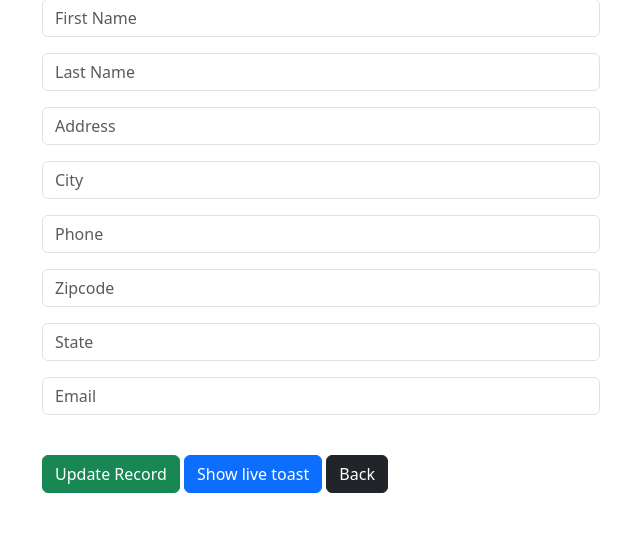
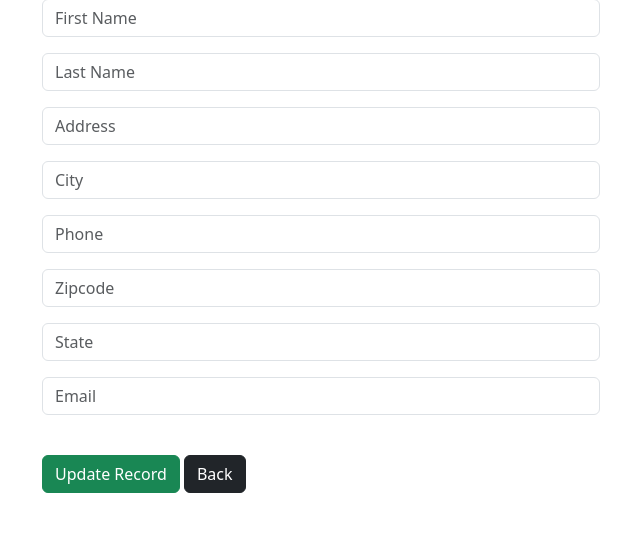
Before and after one commit to ObedRav/CRM_App, a Django app: template dcrm/website/templates/update_record.html in a window 1280 px wide. Shown: the part 161-718 px from the top of the page, without its empty margins (319-959 px from the left). Run offline with Django 4.2, Linux system fonts and the light colour scheme; the template is opened without the code that fills it: values that come from a table or form of the project are taken from there, others are empty.

Commit message:
Adding a change

```diff
--- a/dcrm/website/templates/update_record.html
+++ b/dcrm/website/templates/update_record.html
@@ -12,41 +12,10 @@
 
         <br/>
         <button type="submit" class="btn btn-success">Update Record</button>
-        <button type="button" class="btn btn-primary" id="liveToastBtn">Show live toast</button>
         <a href="{% url 'record' current_record.id %}" class="btn btn-dark">Back</a>
 
     </form>
 
 </div>
 
-<div class="toast-container position-fixed bottom-0 end-0 p-3">
-    <div id="liveToast" class="toast" role="alert" aria-live="assertive" aria-atomic="true">
-    <div class="toast-header">
-        <img src="..." class="rounded me-2" alt="...">
-        <strong class="me-auto">Bootstrap</strong>
-        <small>11 mins ago</small>
-        <button type="button" class="btn-close" data-bs-dismiss="toast" aria-label="Close"></button>
-    </div>
-    <div class="toast-body">
-        Hello, world! This is a toast message.
-    </div>
-    </div>
-</div>
-
 {% endblock %}
-
-{% block scripts %}
-  {{ block.super }}
-  <!-- Bootstrap JS -->
-
-  <!-- Toast JS -->
-  <script>
-    var myToastEl = document.getElementById('myToast');
-    var myToast = new bootstrap.Toast(myToastEl);
-
-    var myButton = document.querySelector('.btn-primary');
-    myButton.addEventListener('click', function () {
-      myToast.show();
-    });
-  </script>
-{% endblock %}
```
